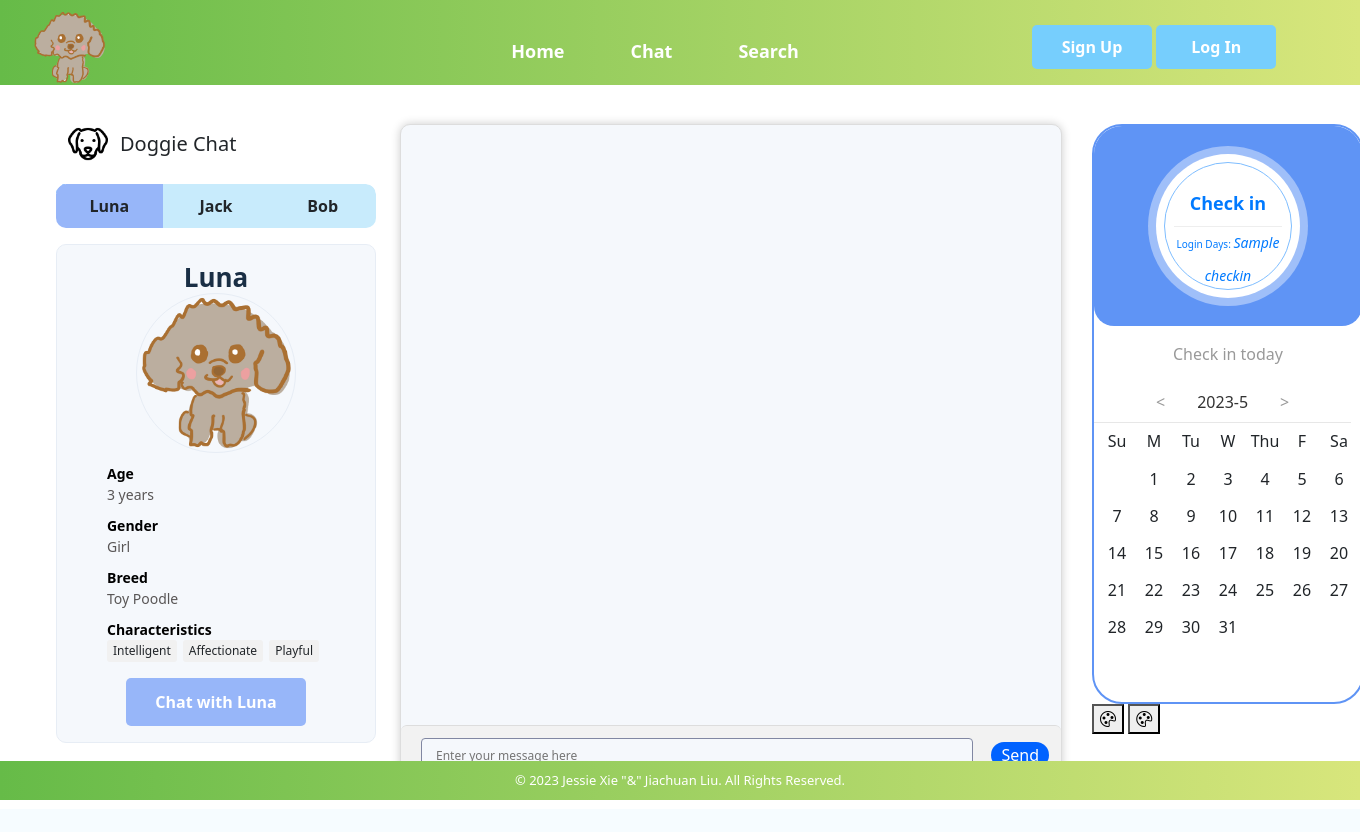
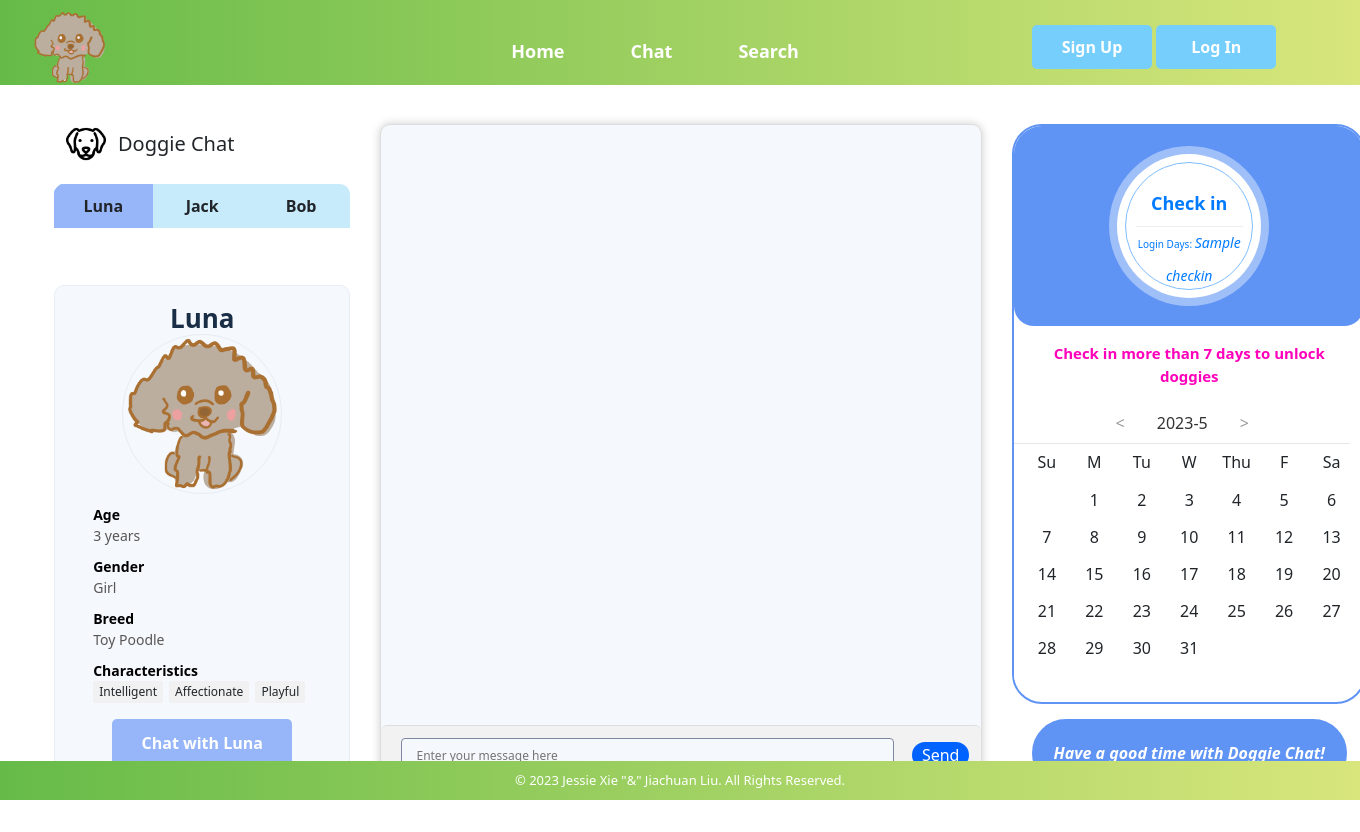
Before and after one commit to Doggie-Chat/DoggieChat, a Python web app: template flask/templates/chat.html in a window 1360 px wide. Before the commit the page ends 800 px from the top, so only its background shows below. Run offline with Jinja, Linux system fonts and the light colour scheme; the template is opened without the code that fills it: most values are stand-ins (such as "Sample title", 1, 10 or a date in 2020); some libraries are stand-ins or nearby versions.

Commit message:
Finish chat page

```diff
--- a/flask/static/my.js
+++ b/flask/static/my.js
@@ -238,10 +238,10 @@ $(function () {
           console.log("success");
           var ans = $("<div>").text("Woof woof! Hello there, I'm "+name+". How can I assist you today?").addClass("Ans");
           var currentTimeQ = new Date().toLocaleTimeString('en-AU', {timeZone: 'Australia/Perth'});
-          var qtime= $("<div>").text(currentTimeQ).addClass("qtime");
+          var atime= $("<div>").text(currentTimeQ).addClass("atime");
           $("#mainchat").empty();
           $("#mainchat").append(ans);
-          $("#mainchat").append(qtime);
+          $("#mainchat").append(atime);
         }
       },
       error: function (error) {
--- a/flask/static/style.css
+++ b/flask/static/style.css
@@ -124,6 +124,7 @@ body {
     margin-top: auto;
     margin-bottom: 0px;
     font-size: small;
+    z-index:1000;
   }
 
 /* 5. Mobile setting */
@@ -514,8 +515,6 @@ input[type="submit"]:hover {
     background-image: none;
   }
 
-
-
   .login-part, .register-part {
     width: 100%;
   }
@@ -569,19 +568,11 @@ input[type="submit"]:hover {
   --text-dark: #1a2f45;
   --text-light: #445e78;
   --que-ans:#72c0ff;
+  --que-ans-time: #868686;
   --send-button: #0062ff;
   --check-in: #5f94f5;
   --check-in-select: #1485ff;
 }
-
-.chat-page [data-theme=green] {
-  --app-bg: #f9e8e8;
-  --box-color: #f5f8fc;
-  --box-border: #e7edf5;
-  --tab-color: #c4e7f8;
-  --text-dark: #5c4536;
-}
-
 
 .chat-container {
   display: flex;
@@ -592,13 +583,11 @@ input[type="submit"]:hover {
 }
 
 .chat-left {
-  flex-basis: 320px;
-  flex-shrink: 0;
   height: 100%;
+  width: 300px;
   display: flex;
   flex-direction: column;
-  max-width: 480px;
-  margin-right: 24px;
+  margin-right: 30px;
   overflow-y: auto;
 }
 
@@ -640,6 +629,7 @@ input[type="submit"]:hover {
   position: relative;
   border-radius: 10px;
   overflow: hidden;
+  height: 85px;
 }
 
 .dog-tab-parent .tab_header .tab {
@@ -668,22 +658,22 @@ input[type="submit"]:hover {
 }
 
 
-
 .dog-tab-parent .tab_header .tab:nth-child(1) label {
-  border-radius: 10px 0 0 0px;
+  border-radius: 5px 0 0 0;
 }
 
 .dog-tab-parent .tab_header .tab:nth-child(3) label{
-   border-radius: 0 10px 0 0;
+   border-radius: 0 5px 0 0;
 }
 
 .dog-tab-parent .tab_header .tab:nth-child(4) label {
-  border-radius: 0 0 0 10px;
+  border-radius: 0 0 0 5px;
 }
 
 .dog-tab-parent .tab_header .tab:nth-child(6) label {
-  border-radius: 0 0 10px 0;
+  border-radius: 0 0 5px 0;
 }
+
 
 
 .dog-tab-parent .tab_content {
@@ -812,8 +802,8 @@ input[type="submit"]:hover {
 #mainchat{
   overflow-y: scroll;
   scroll-behavior: smooth;
-  width: 660px;
   height: 600px;
+  width: 600px;
 }
 
 #mainchat div {
@@ -826,7 +816,6 @@ input[type="submit"]:hover {
   padding: 8px 12px;
   background-color: var(--que-ans);
   color: #fff;
-  margin-bottom: 10px;
   border-radius: 15px;
   max-width: 80%;
   word-wrap: break-word;
@@ -840,10 +829,29 @@ input[type="submit"]:hover {
   padding: 8px 12px;
   background-color: var(--que-ans);
   color: #fff;
-  margin-bottom: 10px;
   border-radius: 15px;
   max-width: 80%;
   word-wrap: break-word;
+  float: left;
+}
+
+.chat-wrapper .qtime {
+  align-self: flex-end;
+  margin-right: 20px;
+  margin-bottom: 10px;
+  word-wrap: break-word;
+  color: var(--que-ans-time);
+  font-size: 10px;
+  float: right;
+}
+
+.chat-wrapper .atime {
+  align-self: flex-start;
+  margin-left: 20px;
+  margin-bottom: 10px;
+  word-wrap: break-word;
+  color: var(--que-ans-time);
+  font-size: 10px;
   float: left;
 }
 
@@ -919,12 +927,9 @@ input[type="submit"]:hover {
   display: flex;
   flex-direction: column;
   margin-left: 30px;
-  width: 280px;
 }
 
 .app-login-record {
-  width: 100%;
-  max-width: 400px;
   margin: 0 auto;
   border: 2px solid var(--check-in);
   border-radius: 30px;
@@ -1025,8 +1030,11 @@ input[type="submit"]:hover {
 .tips {
   width: 100%;
   text-align: center;
-  color: #999;
-  font-size: 16px;
+  color: #ff00bb;
+  font-size: 15px;
+  padding-left: 10px;
+  padding-right: 10px;
+  font-weight: bolder;
   margin-bottom: 16px;
 
 }
@@ -1090,3 +1098,104 @@ input[type="submit"]:hover {
   color: #fff;
 }
 /* Styles for the login record  Calendar part end */
+
+
+.app-right-bottom {
+  display: flex;
+  align-items: center;
+  justify-content: center;
+}
+
+.slogan p {
+  border: 2px solid var(--check-in);
+  background-color: var(--check-in);
+  border-radius: 40px;
+  padding: 20px;
+  margin-top: 15px;
+  text-align: center;
+  font-size: 16px;
+  font-weight: bold;
+  color: #fff;
+  font-style: italic;
+  transition: all 0.3s ease;
+}
+
+/*chat right part end*/
+
+
+
+@media screen and (max-width: 1025px) {
+  .chat-container{
+    margin-top: 100px;
+    height: 100%;
+  }
+  .chat-right {
+    transform: translateX(-100%);
+    position: absolute;
+    opacity: 0;
+    top: 0;
+    z-index: 2;
+    height: 100%;
+    width: 100%;
+    transition: all 300ms cubic-bezier(0.19, 1, 0.56, 1);
+  }
+
+}
+@media screen and (max-width: 680px) {
+  .chat-left {
+    transform: translateX(100%);
+    position: absolute;
+    opacity: 0;
+    top: 0;
+    z-index: 2;
+    height: 100%;
+    width: 100%;
+    transition: all 300ms cubic-bezier(0.19, 1, 0.56, 1);
+  }
+
+  .chat-middle {
+    height: calc(100% - 48px);
+  }
+
+  #mainchat{
+    padding-top: 60px;
+    width:300px
+  }
+}
+
+
+@media screen and (max-width: 680px) {
+  .chat-container {
+    flex-direction: column;
+    padding: 30px;
+    margin-left:10px;
+    margin-right: 10px;
+  }
+
+  .chat-left {
+    transform: translateX(0);
+    position: relative;
+    opacity: 1;
+    height: 100%;
+    width: 100%;
+    margin-right: 0;
+  }
+
+  .chat-right {
+    transform: translateX(0);
+    position: relative;
+    opacity: 1;
+    height: 100%;
+    width: 100%;
+    margin-left: 0;
+  }
+
+  .chat-middle {
+    height: calc(100% - 48px);
+  }
+
+  #mainchat{
+    padding-top: 60px;
+    width:300px
+  }
+}
--- a/flask/templates/chat.html
+++ b/flask/templates/chat.html
@@ -33,7 +33,7 @@
                <input id="tab_3" type="radio" name="tab">
                <label for="tab_3">Bob</label>
             </div>
-            {% if checkin>=7 %}
+             {% if checkin >= 4 %}
               <div class="tab">
                 <input id="tab_4" type="radio" name="tab">
                 <label for="tab_4">Ruby</label>
@@ -46,7 +46,7 @@
                 <input id="tab_6" type="radio" name="tab">
                 <label for="tab_6">Zeus</label>
               </div>
-            {% endif %}
+             {% endif %}
             <div class="tab_marker"></div>
          </div>
          <!--chat left tab header end-->
@@ -296,7 +296,7 @@
                 </div>
             </div>
         </div>
-        <div class="tips">Check in today</div>
+        <div class="tips">Check in more than 7 days to unlock doggies</div>
         <div class="Calendar">
             <div id="toyear">
                 <div id="idCalendarPre">&lt;</div>
@@ -326,15 +326,10 @@
 
 
     <div class="app-right-bottom">
-        <div class="app-theme-selector">
-        <button class="theme-color indigo" data-color="indigo">
-            <i class="bi bi-palette"></i>
-        </button>
-        <button class="theme-color green" data-color="green" title="Green">
-            <i class="bi bi-palette"></i>
-        </button>
-      </div>
-      </div>
+        <div class="slogan">
+            <p>Have a good time with Doggie Chat!</p>
+        </div>
+    </div>
 </div>
 <!-- chat page right part end-->
 
@@ -345,14 +340,3 @@
 <!--Login record js-->
 <script src="{{ url_for('static',filename='login_record.js') }}"></script>
 {% endblock content %}
-
-
-
-
-
-<!--
-    <button id="Luna">Luna</button>
-    <button id="Jack">Jack</button>
-    <button id="Bob">Bob</button>
-    <button id="checkin">Checkin!</button>
--->
```
Also changed, not shown: flask/test.db, 1 other file.
